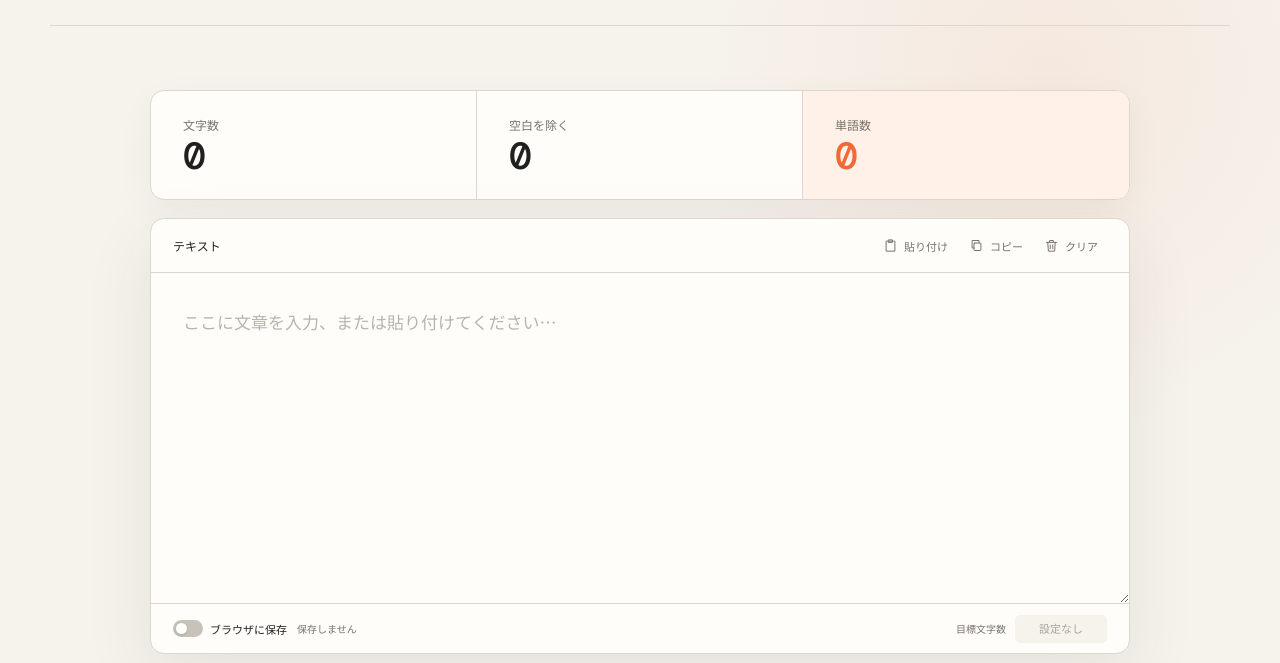
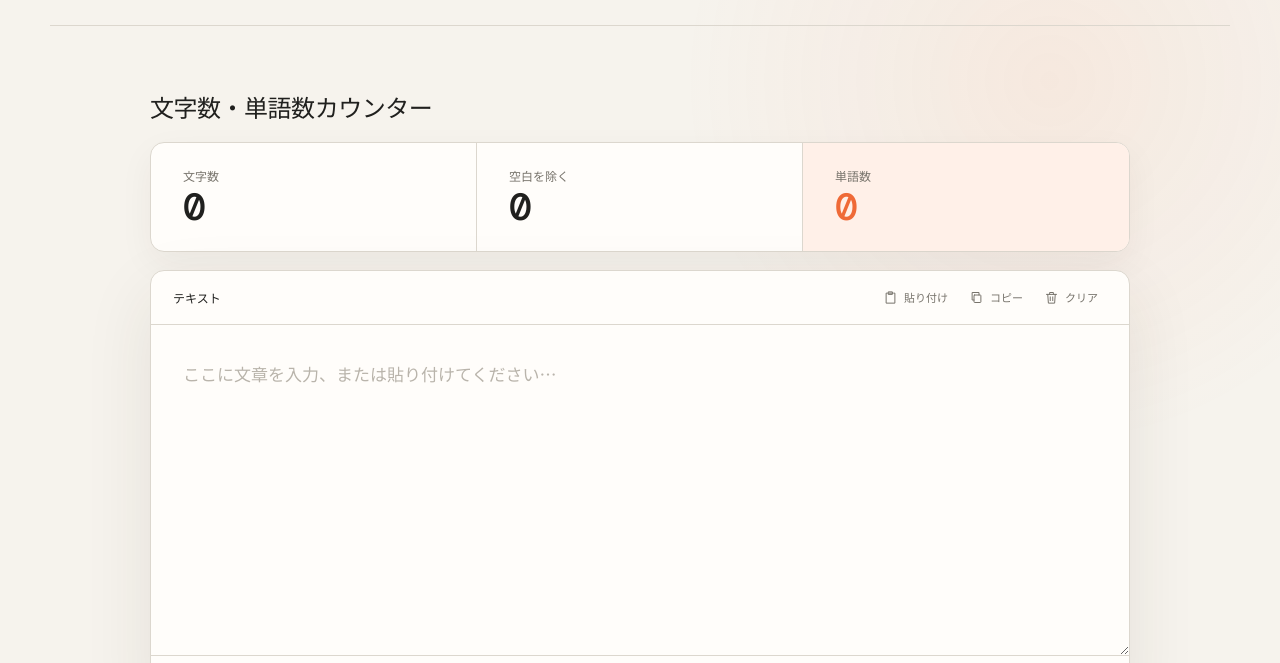
Before and after one commit to ocha98/moji-hakari, a website built with Parcel: page index.html in a window 1280 px wide. Shown: the part 66-729 px from the top of the page. Built offline with nearby package versions, Linux system fonts and the light colour scheme.

Commit message:
feat: show compact counter heading

```diff
--- a/index.html
+++ b/index.html
@@ -64,9 +64,7 @@
 
       <main>
         <section class="counter-app" aria-labelledby="page-title">
-          <h1 id="page-title" class="visually-hidden">
-            文字数・単語数カウンター
-          </h1>
+          <h1 id="page-title" class="page-title">文字数・単語数カウンター</h1>
           <div class="primary-stats" aria-live="polite" aria-atomic="true">
             <div class="primary-stat">
               <span class="stat-label">文字数</span>
--- a/styles.css
+++ b/styles.css
@@ -95,15 +95,11 @@ button {
   margin: 64px auto 0;
 }
 
-.visually-hidden {
-  position: absolute;
-  width: 1px;
-  height: 1px;
-  padding: 0;
-  overflow: hidden;
-  clip: rect(0, 0, 0, 0);
-  white-space: nowrap;
-  border: 0;
+.page-title {
+  margin: 0 0 18px;
+  font-size: clamp(18px, 2.2vw, 24px);
+  line-height: 1.4;
+  letter-spacing: -0.02em;
 }
 
 .primary-stats {
```
